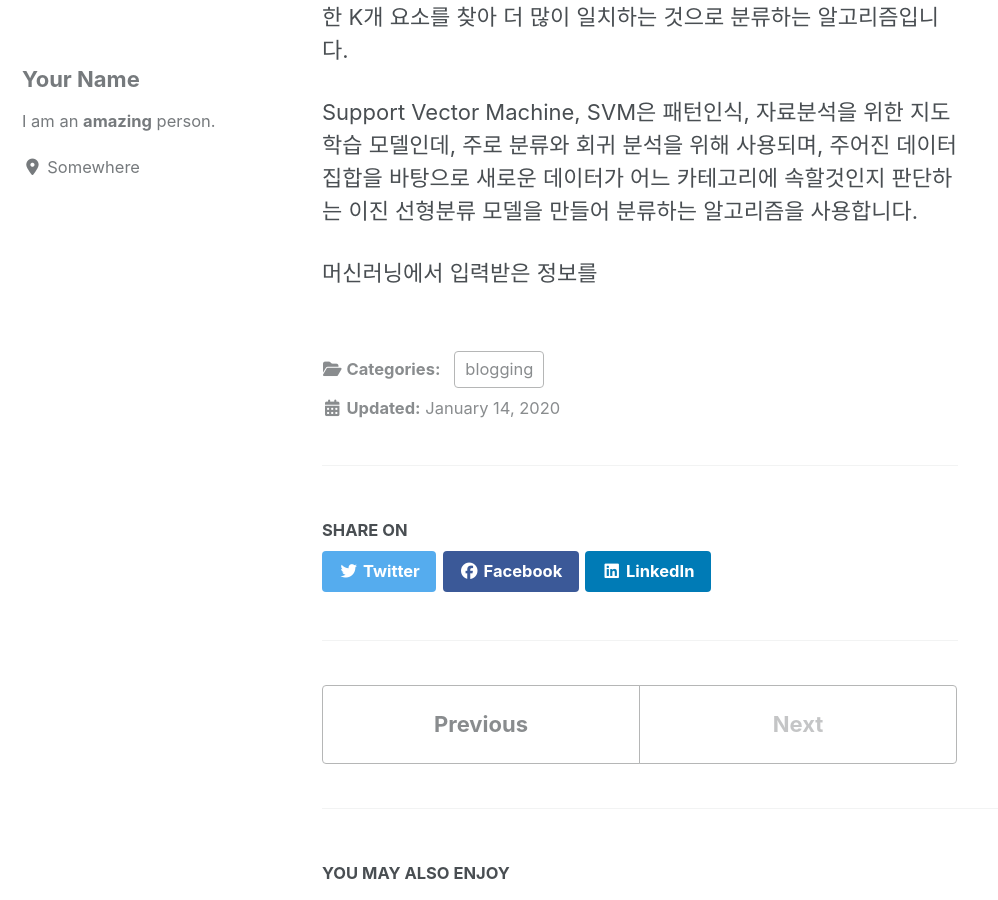
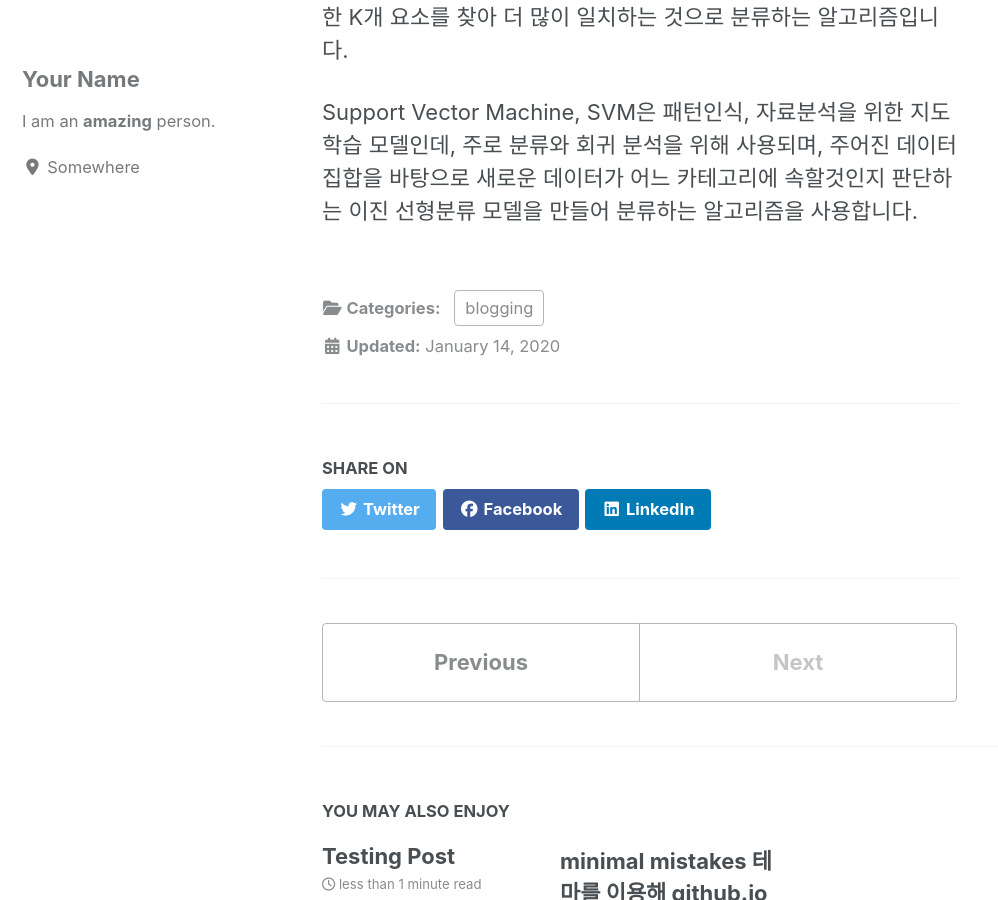
Before and after one commit to do-bby/Machine-Learning, a Jekyll site: the page built from _posts/2020-01-14-Machine Learning.md, in a window 1280 px wide and 900 px high, scrolled down 1255 px. Shown: the whole window, without its empty margins (0-998 px from the left). Built offline with Jekyll 4.4.1, drawn with Linux system fonts in a browser that asks for light colours; cached includes are drawn as plain includes; nearby versions of some CDN libraries.

Commit message:
machine learning

```diff
--- a/_posts/2020-01-14-Machine Learning.md
+++ b/_posts/2020-01-14-Machine Learning.md
@@ -38,5 +38,3 @@ K-Nearest Neighbors, 즉 KNN은 특정공간내에서 입력과 제일 근접한
 Support Vector Machine, SVM은 패턴인식, 자료분석을 위한 지도학습 모델인데,
 주로 분류와 회귀 분석을 위해 사용되며, 주어진 데이터 집합을 바탕으로 새로운 데이터가 어느 카테고리에 속할것인지
 판단하는 이진 선형분류 모델을 만들어 분류하는 알고리즘을 사용합니다.
-
-머신러닝에서 입력받은 정보를
```
